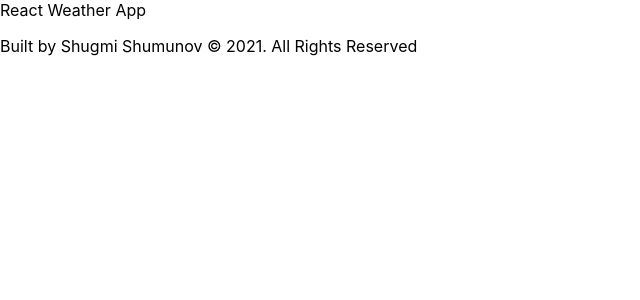
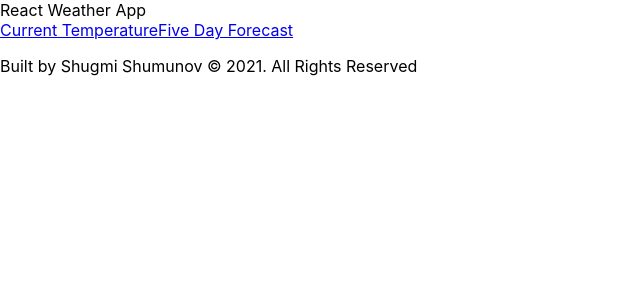
Before and after one commit to ShugKnight24/react_forecast, a React (Create React App) app: page / in a window 1280 px wide. Shown: the top 300 px of the page, without its empty margins (0-640 px from the left). Built offline with nearby package versions, Linux system fonts and the light colour scheme; no server answers.

Commit message:
feat: Add nav to go between views

```diff
--- a/src/App.tsx
+++ b/src/App.tsx
@@ -5,7 +5,8 @@ import {
 	Footer,
 	Header,
 	Layout,
-	Main
+	Main,
+	Nav
 } from './Components/Layout';
 import { createBrowserHistory } from 'history';
 
@@ -18,6 +19,7 @@ export const App : FC = () => (
 				<Header
 					title={'React Weather App'}
 				/>
+				<Nav />
 				<Content>
 					<Main />
 					<Footer />
--- /dev/null
+++ b/src/Components/Layout/Nav.tsx
@@ -0,0 +1,16 @@
+import { FC } from 'react';
+import { NavLink } from 'react-router-dom';
+
+export const Nav: FC = () => (
+	<nav className="nav">
+		<NavLink
+			to="/"
+			exact
+			activeClassName="active"
+		>Current Temperature</NavLink>
+		<NavLink
+			to="/forecast"
+			activeClassName="active"
+		>Five Day Forecast</NavLink>
+	</nav>
+);
--- a/src/Components/Layout/index.ts
+++ b/src/Components/Layout/index.ts
@@ -3,3 +3,4 @@ export { Footer } from './Footer';
 export { Header } from './Header';
 export { Layout } from './Layout';
 export { Main } from './Main';
+export { Nav } from './Nav';
```
